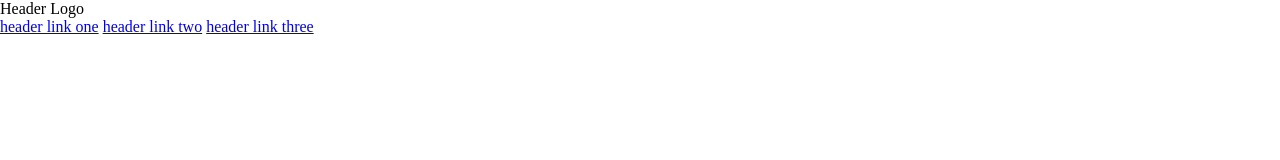
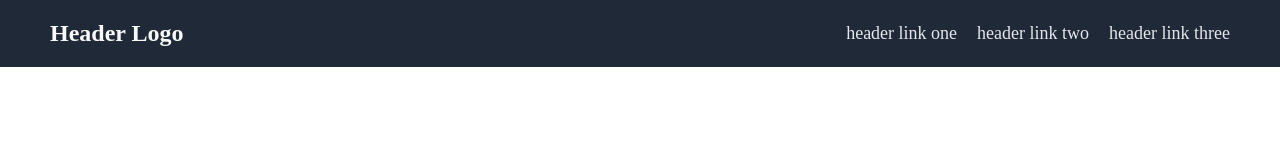
Before and after one commit to officialselase/project_landingpage, a plain HTML site: page index.html in a window 1280 px wide. Drawn offline with Linux system fonts and the light colour scheme.

Commit message:
feat: complete header section with all neccesary styling

```diff
--- a/styles.css
+++ b/styles.css
@@ -4,3 +4,51 @@
     padding: 0;
     box-sizing: border-box;
 }
+
+/* header styling */
+.header_container
+{
+    background-color: #1f2937;
+    color: #f9faf8;
+    display: flex;
+    justify-content: space-between;
+    align-items: center;
+    padding: 20px 50px;
+
+    /*Sticky header (optional style)*/
+    /*
+    position: sticky;
+    top: 0;
+    width; 100%;
+    z-index; 1000;
+    */
+}
+
+/*Logo styling*/
+.logo
+{
+    font-size: 1.5rem;
+    font-weight: bold;
+}
+
+/*menu_container styling*/
+.menu_container
+{
+    display: flex;
+    gap: 20px; /*space between menu items*/
+}
+
+/*menu links styling*/
+.menu_container a
+{
+    text-decoration: none;
+    color: #e5e7eb;
+    font-size: 1.125rem;
+    transition: color 0.3s ease-in-out; /*optional styling added- the text smoothly fades from white to blue over 0.3 seconds instead of changing instantly.*/
+}
+
+/*Hover effect (optional)*/
+.menu_container a:hover
+{
+    color: #3882f6;
+}
```
